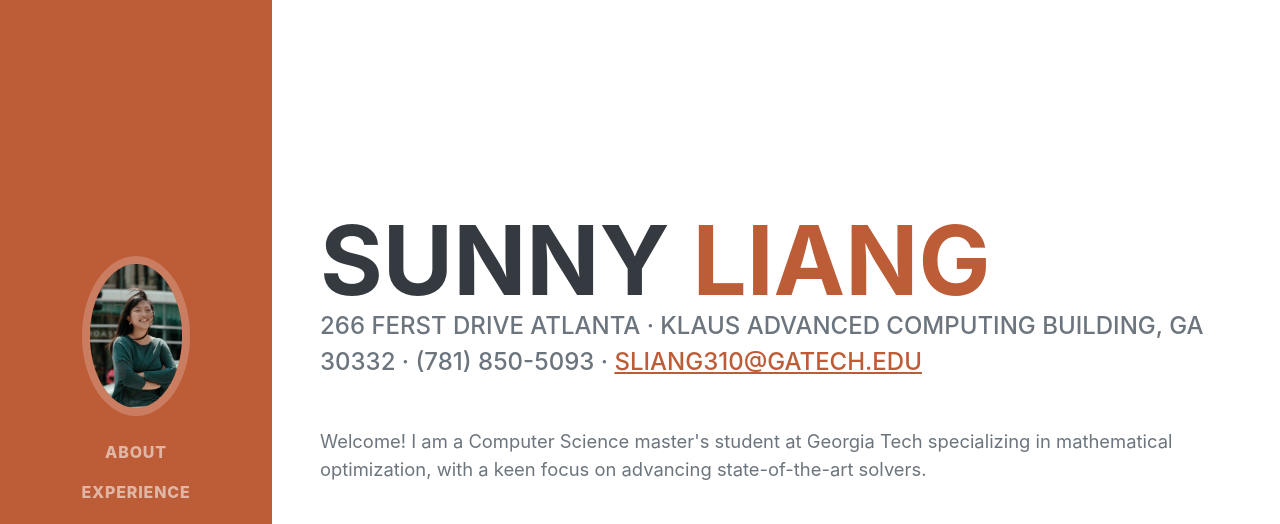
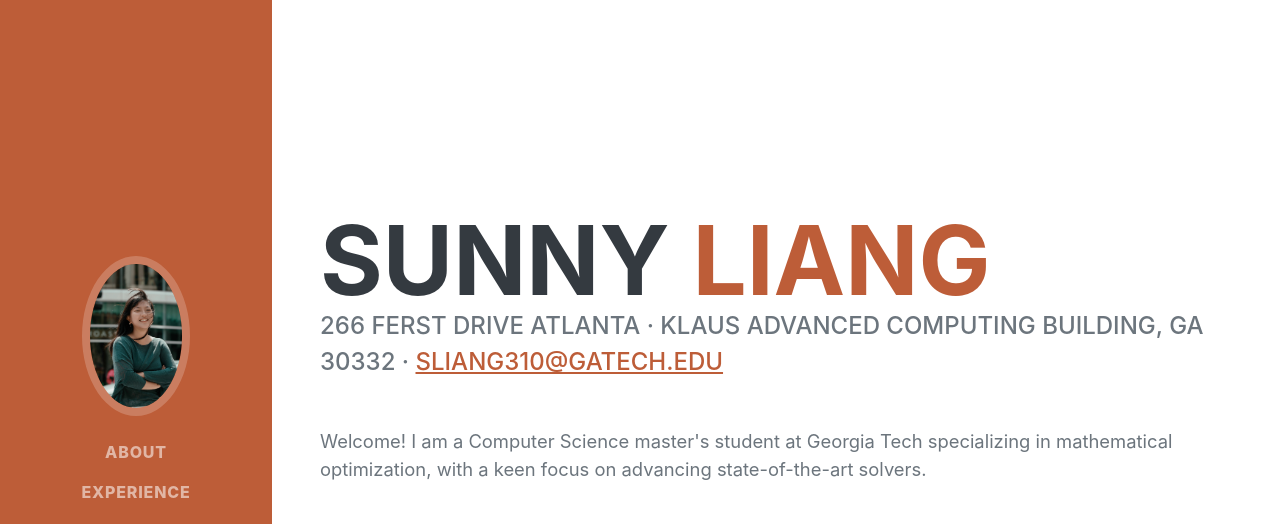
Before and after one commit to LIANGSunny/liangsunny.github.io, a plain HTML site: page index.html in a window 1280 px wide. Shown: the top 524 px of the page. Drawn offline with nearby package versions, Linux system fonts and the light colour scheme; a web font is replaced by a local one.

Commit message:
Update index.html

```diff
--- a/index.html
+++ b/index.html
@@ -44,7 +44,7 @@
                         <span class="text-primary">Liang</span>
                     </h1>
                     <div class="subheading mb-5">
-                        266 Ferst Drive Atlanta · Klaus Advanced Computing Building, GA 30332 · (781) 850-5093 ·
+                        266 Ferst Drive Atlanta · Klaus Advanced Computing Building, GA 30332 ·
                         <a href="mailto:name@email.com">sliang310@gatech.edu</a>
                     </div>
                     <p class="lead mb-5">Welcome! I am a Computer Science master's student at Georgia Tech specializing in mathematical optimization, with a keen focus on advancing state-of-the-art solvers.
```
